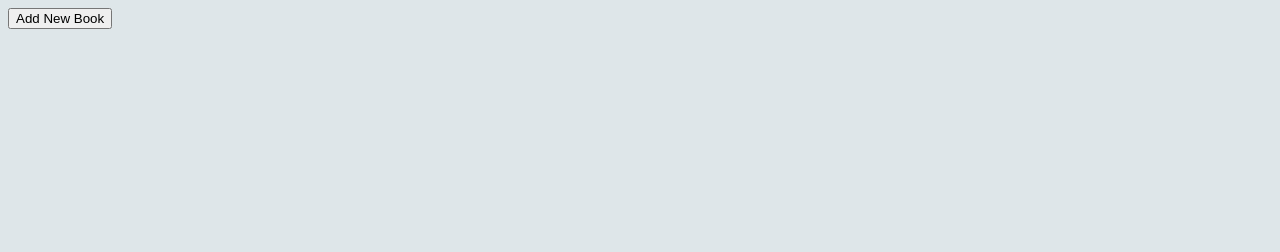
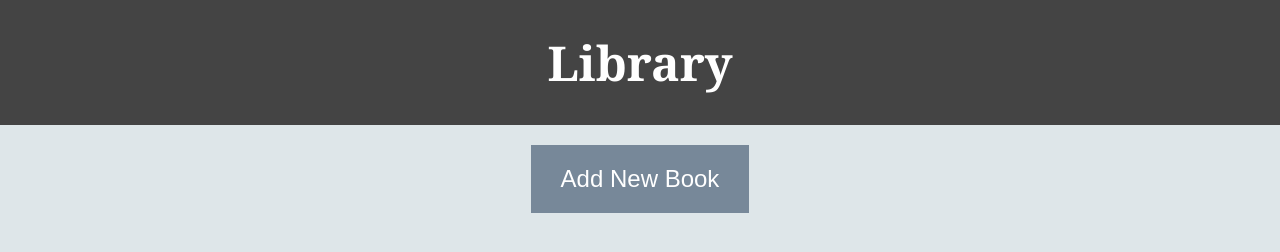
Before and after one commit to rkim805/library_app, a plain HTML site: page index.html in a window 1280 px wide. Drawn offline with Linux system fonts and the light colour scheme.

Commit message:
Add styling to header/add button

```diff
--- a/css/style.css
+++ b/css/style.css
@@ -1,9 +1,35 @@
 * {
   box-sizing: border-box;
+  margin: 0;
+  padding: 0;
 }
 
 html {
   background-color: rgb(222, 230, 233);
+  text-align: center;
+}
+
+h1 {
+  background-color: rgb(68, 68, 68);
+  color: white;
+  width: 100%;
+  padding: 30px 0px;
+  margin-bottom: 20px;
+  font-family: Cambria, Cochin, Georgia, Times, 'Times New Roman', serif;
+  font-size: 48px;
+}
+
+#add-btn {
+  color: white;
+  background-color: lightslategray;
+  border: none;
+  padding: 20px 30px;
+  font-size: 24px;
+  transition: 0.3s;
+}
+
+#add-btn:hover {
+  background-color: rgb(51, 52, 53);
 }
 
 .modal {
@@ -20,7 +46,6 @@ html {
 form {
   position: absolute;
   background-color: white;
-  text-align: center;
 
   left: 50%;
   top: 50%;
@@ -78,7 +103,6 @@ button[type=submit] {
   border-width: 2px;
   min-height: 300px;
   min-width: 200px;
-  text-align: center;
   margin: 20px 10px;
   font-family: Arial, Helvetica, sans-serif;
   font-size: 30px;
--- a/index.html
+++ b/index.html
@@ -7,6 +7,7 @@
     <link rel="stylesheet" href="css/style.css">
   </head>
   <body>
+    <h1>Library</h1>
     <button id="add-btn">Add New Book</button>
     <div id="card-container"></div>
     <div class="popup-form modal">
```
